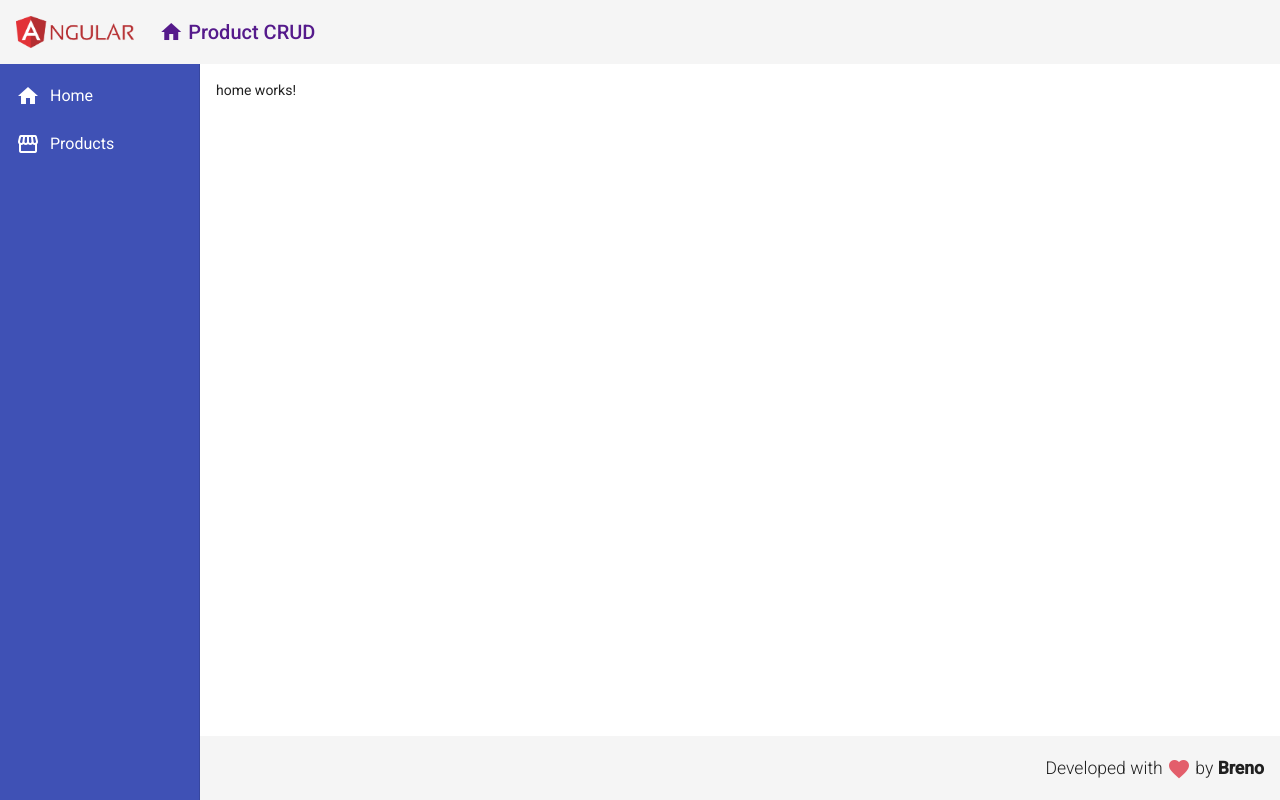
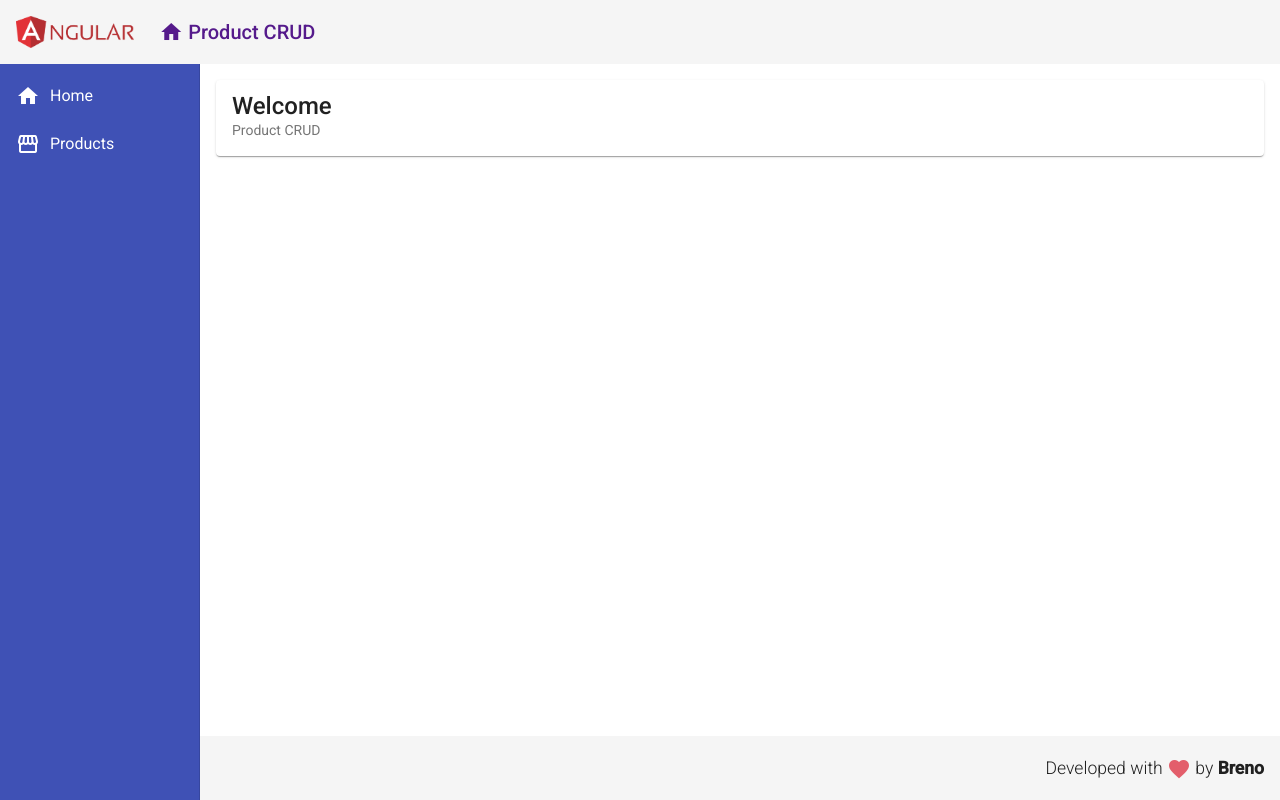
Before and after one commit to brenomachadodomonte/angular_product_crud, an Angular app in the folder frontend/: page / in a window 1280 px wide. Built offline with nearby package versions, Linux system fonts and the light colour scheme.

Commit message:
Putting title and subtitle in Home Component

```diff
--- a/frontend/src/app/views/home/home.component.html
+++ b/frontend/src/app/views/home/home.component.html
@@ -1 +1,4 @@
-<p>home works!</p>
+<mat-card>
+    <mat-card-title>Welcome</mat-card-title>
+    <mat-card-subtitle>Product CRUD</mat-card-subtitle>
+</mat-card>
```
